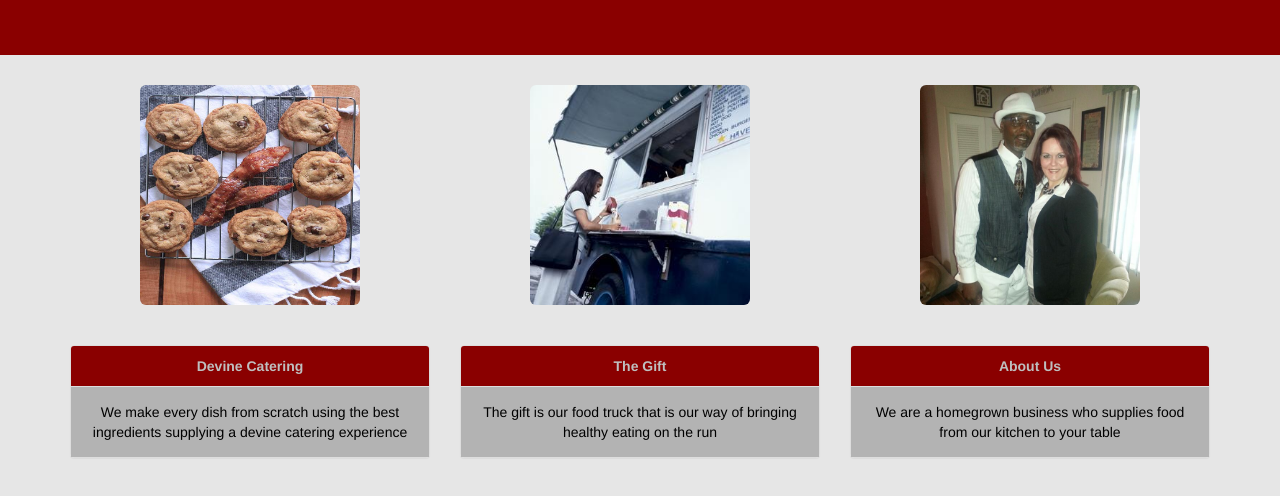
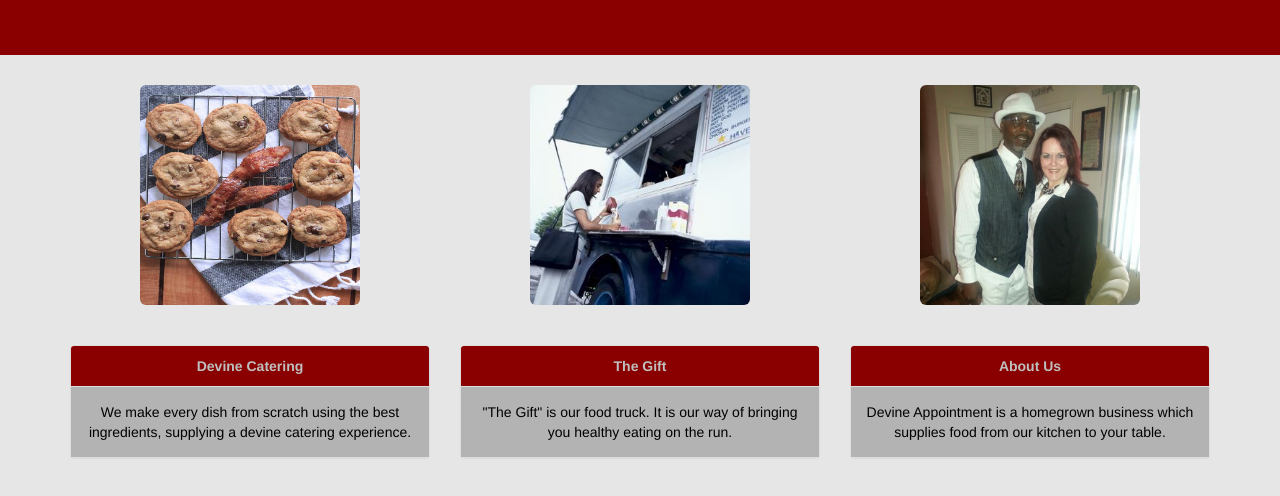
Before and after one commit to Devine-Appointment-Catering/mygithubpage, a plain HTML site: page index.html in a window 1280 px wide. Shown: the part 342-838 px from the top of the page. Drawn offline with nearby package versions, Linux system fonts and the light colour scheme.

Commit message:
Update index.html

```diff
--- a/index.html
+++ b/index.html
@@ -57,7 +57,7 @@
 					</div>
 					<div class="panel-body" style="background-color: #b3b3b3; color:#000000">
 						<div class="text-center">
-							We make every dish from scratch using the best ingredients supplying a devine catering experience
+							We make every dish from scratch using the best ingredients, supplying a devine catering experience.
 						</div>
 					</div>
 				</div>
@@ -76,7 +76,7 @@
 					</div>
 					<div class="panel-body" style="background-color: #b3b3b3; color:#000000">
 						<div class="text-center">
-							The gift is our food truck that is our way of bringing healthy eating on the run
+							"The Gift" is our food truck. It is our way of bringing you healthy eating on the run.
 						</div>
 					</div>
 				</div>
@@ -95,7 +95,7 @@
 					</div>
 					<div class="panel-body" style="background-color: #b3b3b3; color:#000000">
 						<div class="text-center">
-							We are a homegrown business who supplies food from our kitchen to your table
+							Devine Appointment is a homegrown business which supplies food from our kitchen to your table.
 						</div>
 					</div>
 				</div>
```
